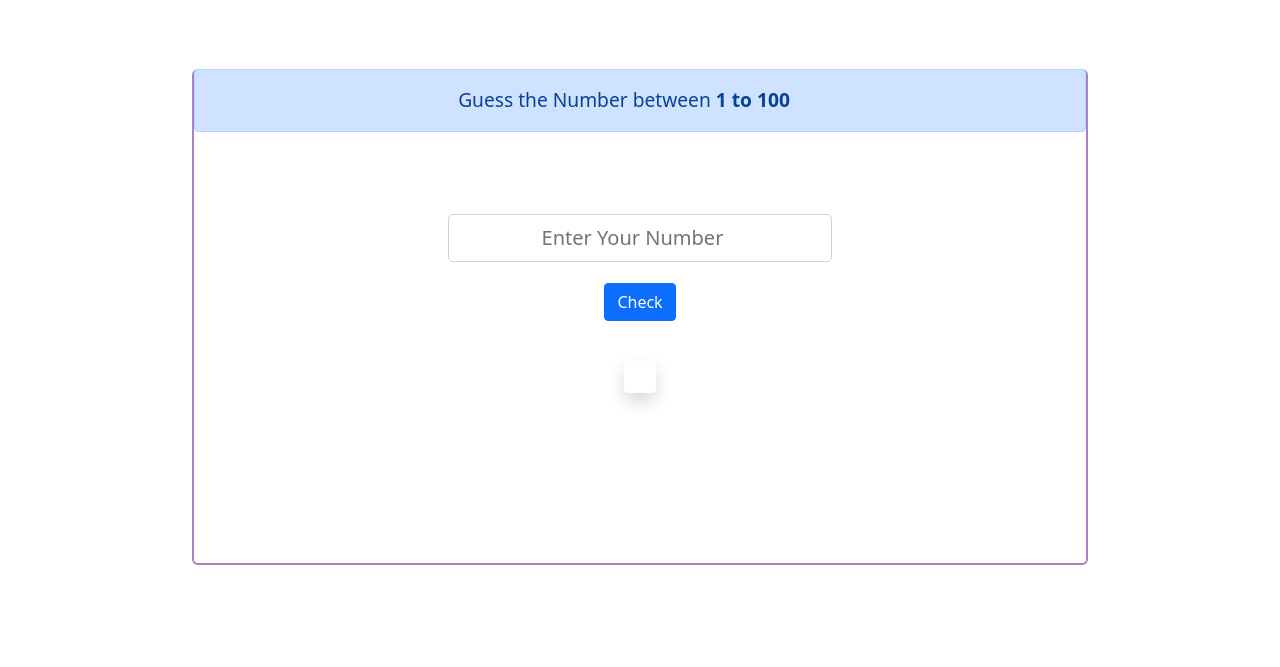
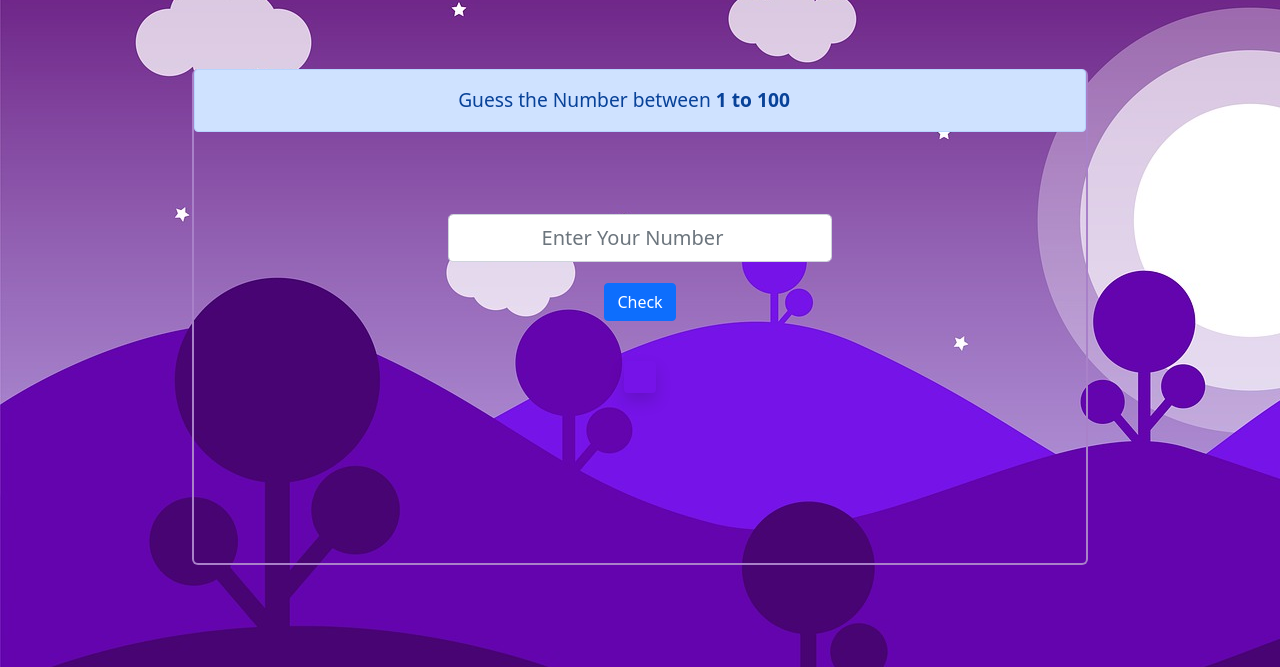
Before and after one commit to imhardikdesai/guess-the-number-game, a plain HTML site: page index.html in a window 1280 px wide. Shown: the part 133-800 px from the top of the page. Drawn offline with nearby package versions, Linux system fonts and the light colour scheme; the site is published under a folder, as on GitHub Pages, so addresses that start at the root find nothing.

Commit message:
Update style.css

```diff
--- a/style.css
+++ b/style.css
@@ -4,7 +4,7 @@
 body {
   margin: 0;
   padding: 0;
-  background: url("/assets/Background.jpg");
+  background: url("assets/Background.jpg");
 }
 /* Header Portion */
 #header {
```
